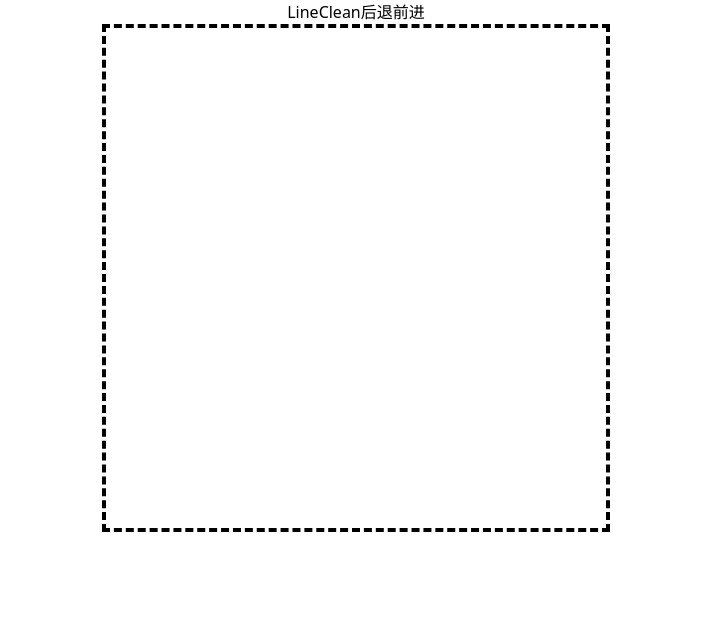
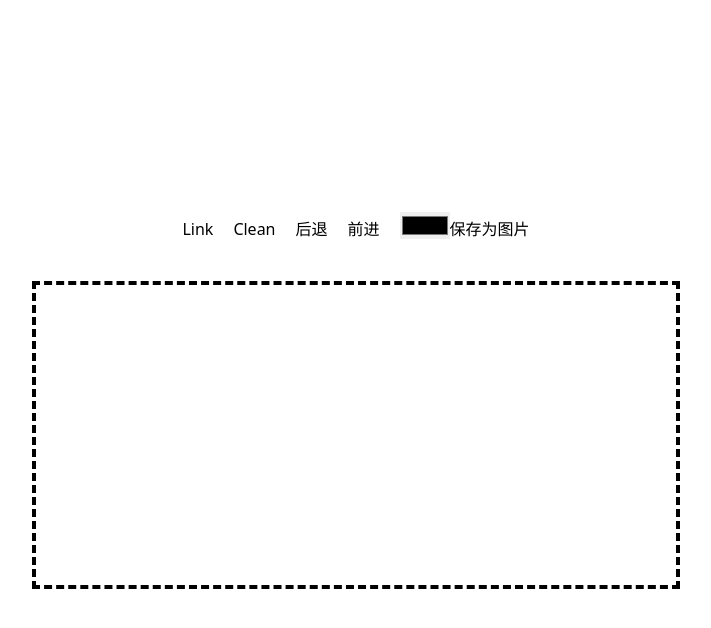
Before and after one commit to LHRUN/paint-board, a React (Vite) app: page /board in a window 1280 px wide. Shown: the top 628 px of the page, without its empty margins (284-995 px from the left). Built offline with nearby package versions, Linux system fonts and the light colour scheme.

Commit message:
feat: 增加保存图片

```diff
--- a/src/pages/board/index.tsx
+++ b/src/pages/board/index.tsx
@@ -1,16 +1,18 @@
-import React, { useMemo, useRef, useState, MouseEvent } from 'react'
+import React, { useMemo, useState, MouseEvent, ChangeEvent } from 'react'
 import { MousePosition } from '@/types/mouse'
 import { PaintBoard } from '@/utils/paintBoard'
 import { ToolType } from './constants'
 
 const Board: React.FC = () => {
-  const canvasRef = useRef<HTMLCanvasElement | null>(null)
+  const [canvasRef, setCanvasRef] = useState<HTMLCanvasElement | null>(null)
   const board = useMemo(() => {
-    console.log(canvasRef.current)
-    if (canvasRef.current) {
-      return new PaintBoard(canvasRef.current)
+    console.log('canvasRef', screen)
+    if (canvasRef) {
+      canvasRef.width = Math.floor(screen.width * 0.8)
+      canvasRef.height = Math.floor(screen.height * 0.5)
+      return new PaintBoard(canvasRef)
     }
-  }, [canvasRef.current])
+  }, [canvasRef])
   const [lastMousePos, setLastMousePos] = useState<MousePosition>({
     x: 0,
     y: 0
@@ -20,17 +22,14 @@ const Board: React.FC = () => {
 
   const mouseDown = (event: MouseEvent) => {
     if (board) {
-      console.log('bb')
       const { clientX, clientY } = event
       const { top, left } = board.position
-      console.log(clientX, clientY)
       setIsMouse(true)
       setLastMousePos({
         x: clientX - left,
         y: clientY - top
       })
     }
-    console.log('aa', board)
   }
 
   const mouseMove = (event: MouseEvent) => {
@@ -85,15 +84,32 @@ const Board: React.FC = () => {
     }
   }
 
+  const changeLineColor = (e: ChangeEvent<{ value: string }>) => {
+    if (board) {
+      board.setLineColor(e.target.value)
+    }
+  }
+
+  const saveImage = () => {
+    if (board) {
+      board.saveImage()
+    }
+  }
+
   return (
-    <div className="flex justify-center items-center flex-col">
-      <div>
-        <button onClick={() => setToolType(ToolType.Line)}>Line</button>
-        <button onClick={() => setToolType(ToolType.Clean)}>Clean</button>
+    <div className="flex justify-center items-center flex-col w-screen h-screen">
+      <div className="mb-10">
+        <button className="mr-5" onClick={() => setToolType(ToolType.Line)}>
+          Link
+        </button>
+        <button className="mr-5" onClick={() => setToolType(ToolType.Clean)}>
+          Clean
+        </button>
         <button
           onClick={() => {
             undo()
           }}
+          className="mr-5"
         >
           后退
         </button>
@@ -101,18 +117,21 @@ const Board: React.FC = () => {
           onClick={() => {
             redo()
           }}
+          className="mr-5"
         >
           前进
         </button>
+        <input type="color" onChange={changeLineColor} />
+        <button onClick={saveImage}>保存为图片</button>
       </div>
       <canvas
         className="border-dashed border-4 border-black"
-        ref={canvasRef}
+        ref={setCanvasRef}
         onMouseDown={mouseDown}
         onMouseMove={mouseMove}
         onMouseUp={mouseUp}
-        width="500"
-        height="500"
+        width="300"
+        height="300"
       ></canvas>
     </div>
   )
--- a/src/utils/paintBoard.ts
+++ b/src/utils/paintBoard.ts
@@ -46,7 +46,6 @@ export class PaintBoard {
 
     // 使用两点距离公式计算出鼠标这一次和上一次的移动距离
     const mouseDistance = getDistance(start, end)
-    console.log('mouseDistance', mouseDistance)
     // 计算时间
     const curTime = Date.now()
     const mouseDuration = curTime - this.lastMouseTime
@@ -68,7 +67,6 @@ export class PaintBoard {
    * @returns
    */
   private computedLineWidth(speed: number) {
-    console.log('speed', speed)
     let lineWidth = 0
     const minLineWidth = 2
     const maxSpeed = 10
@@ -96,7 +94,9 @@ export class PaintBoard {
    * @param width 绘线宽
    */
   setLineWidth(width: number) {
-    this.currentLineWidth = width
+    if (width) {
+      this.currentLineWidth = width
+    }
   }
 
   /**
@@ -104,7 +104,9 @@ export class PaintBoard {
    * @param color 绘线颜色
    */
   setLineColor(color: string) {
-    this.currentLineColor = color
+    if (color) {
+      this.currentLineColor = color
+    }
   }
 
   // 当前橡皮擦宽度
@@ -164,21 +166,25 @@ export class PaintBoard {
    * 记录当前绘画
    */
   record() {
-    const data = this.canvas.toDataURL()
-    console.log(data)
-    this.history.add(data)
+    // const data = this.canvas.toDataURL()
+    // console.log(data)
+    // this.history.add(data)
+    this.context.save()
   }
 
   /**
    * 后退
    */
   undo() {
-    const img = new Image()
-    img.src = this.history.undo() as string
+    // const img = new Image()
+    // img.src = this.history.undo() as string
 
-    img.onload = () => {
-      this.context.drawImage(img, 0, 0)
-    }
+    // img.onload = () => {
+    //   console.log('onload')
+    //   this.context.drawImage(img, 0, 0)
+    // }
+    console.log('undo')
+    this.context.restore()
   }
 
   /**
@@ -187,4 +193,19 @@ export class PaintBoard {
   redo() {
     console.log('redo')
   }
+
+  /**
+   * 保存为图片
+   */
+  saveImage() {
+    const imageData = this.canvas.toDataURL('image/png') //返回base64的URL
+    const elink = document.createElement('a')
+    elink.download = '图片'
+    elink.style.display = 'none'
+    elink.href = imageData
+    document.body.appendChild(elink)
+    elink.click()
+    URL.revokeObjectURL(elink.href) //释放URL对象
+    document.body.removeChild(elink)
+  }
 }
```
Also changed, not shown: .eslintrc.cjs.
